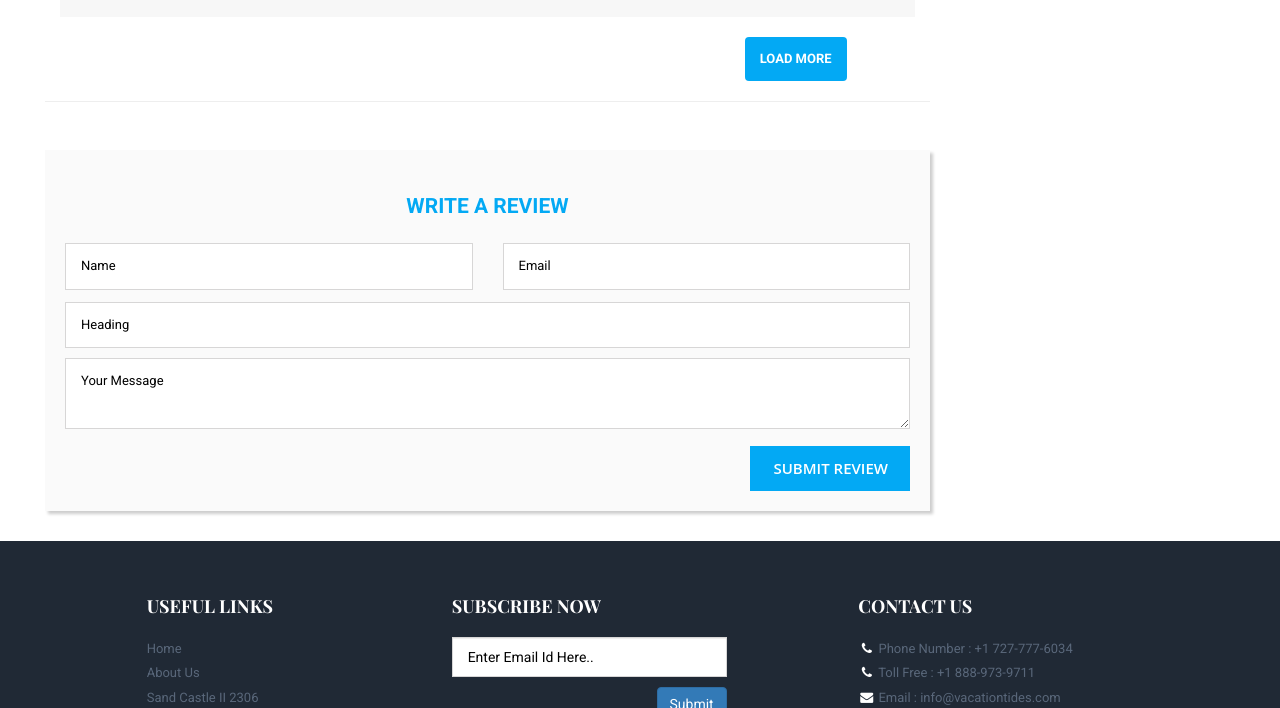
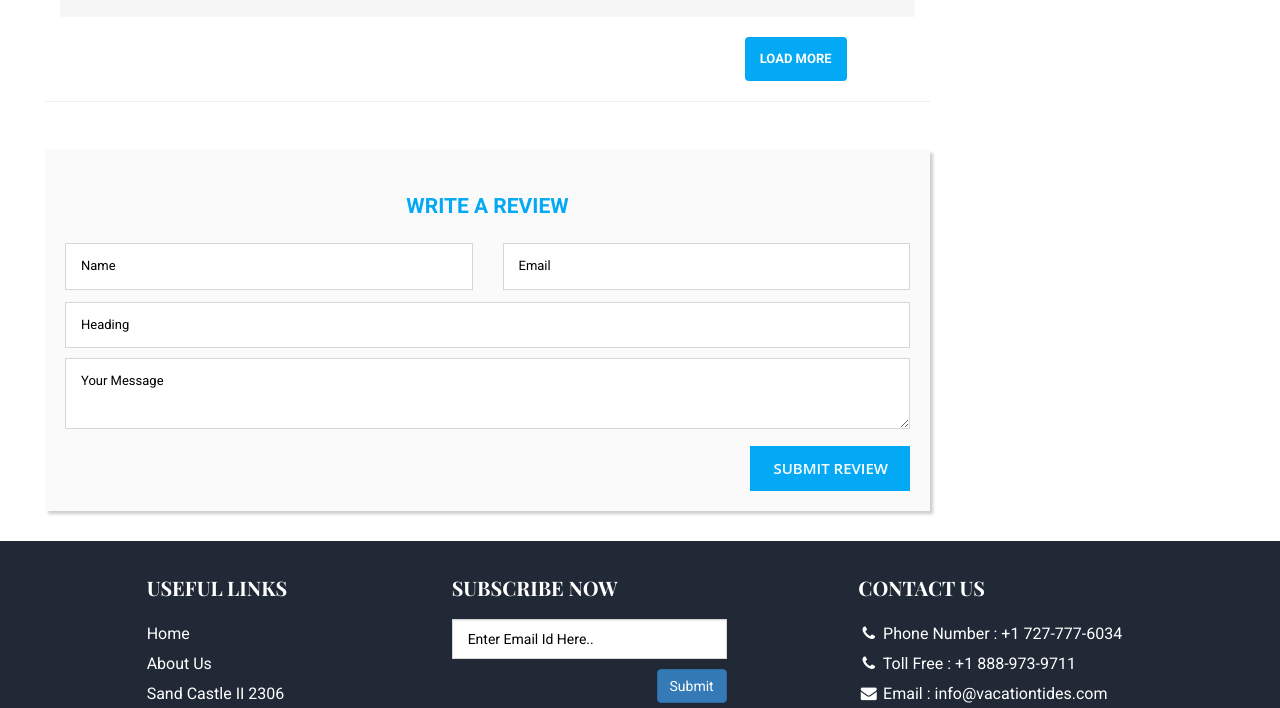
Before and after one commit to sidmsmith/halbach-us, a plain HTML site: page property.html in a window 1280 px wide. Shown: the part 6528-7236 px from the top of the page. Drawn offline with nearby package versions, Linux system fonts and the light colour scheme; a web font is replaced by a local one.

Commit message:
Update footer: white text, larger font, reduce padding. Fix missing image references

```diff
--- a/assets/css/style.css
+++ b/assets/css/style.css
@@ -853,11 +853,12 @@ body.loading {
   font-weight: 300;
 }
 #main-slider .slide-divider {
-  background-image: url('../images/home/slider-divider.png');
+  background-image: none;
   background-repeat: no-repeat;
   background-size: cover;
   height: 15px;
   width: 145px;
+  border-bottom: 2px solid rgba(255, 255, 255, 0.3);
   margin: 20px auto;
   position: relative;
 }
@@ -2622,17 +2623,18 @@ form.check-rooms.vertical .form-group > i.fa-caret-down {
 [4. Footer]
 --------------------------------------------------------------------*/
 footer {
-  padding-top: 50px;
+  padding-top: 30px;
   padding-bottom: 0px;
   background-color: #202935;
-  color: #59677a;
+  color: #fff;
   font-family: 'Roboto', sans-serif;
+  font-size: 16px;
 }
 footer .subtitle {
   color: #fff;
   font-family: 'Playfair Display', serif;
   text-transform: uppercase;
-  font-size: 18px;
+  font-size: 20px;
   font-weight: 400;
   margin-bottom: 20px;
 }
@@ -2647,21 +2649,26 @@ footer ul.site-links {
 }
 footer ul.site-links li {
   list-style: none;
+  font-size: 16px;
 }
 
 footer a {
-  color: #59677a;
+  color: #fff;
   cursor: pointer;
+  font-size: 16px;
 }
 footer a:hover {
   color: #fff;
+  opacity: 0.8;
 }
 footer a:active,
 footer a:focus {
-  color: #59677a;
+  color: #fff;
 }
 footer p {
   margin-bottom: 5px !important;
+  color: #fff;
+  font-size: 16px;
 }
 footer .social-links {
   margin-bottom: 50px;
```
Also changed, not shown: index.html (+1 -1 lines).
